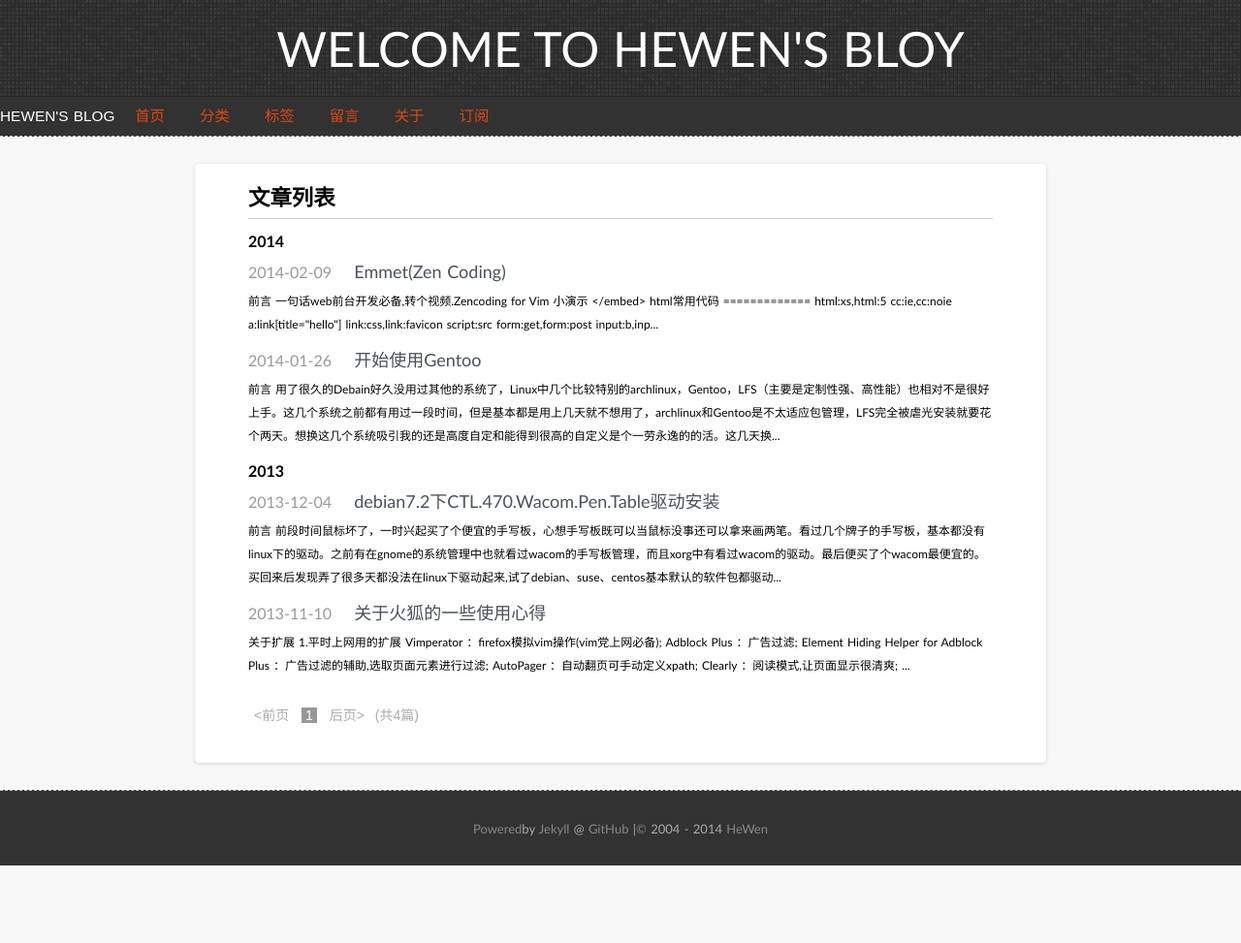
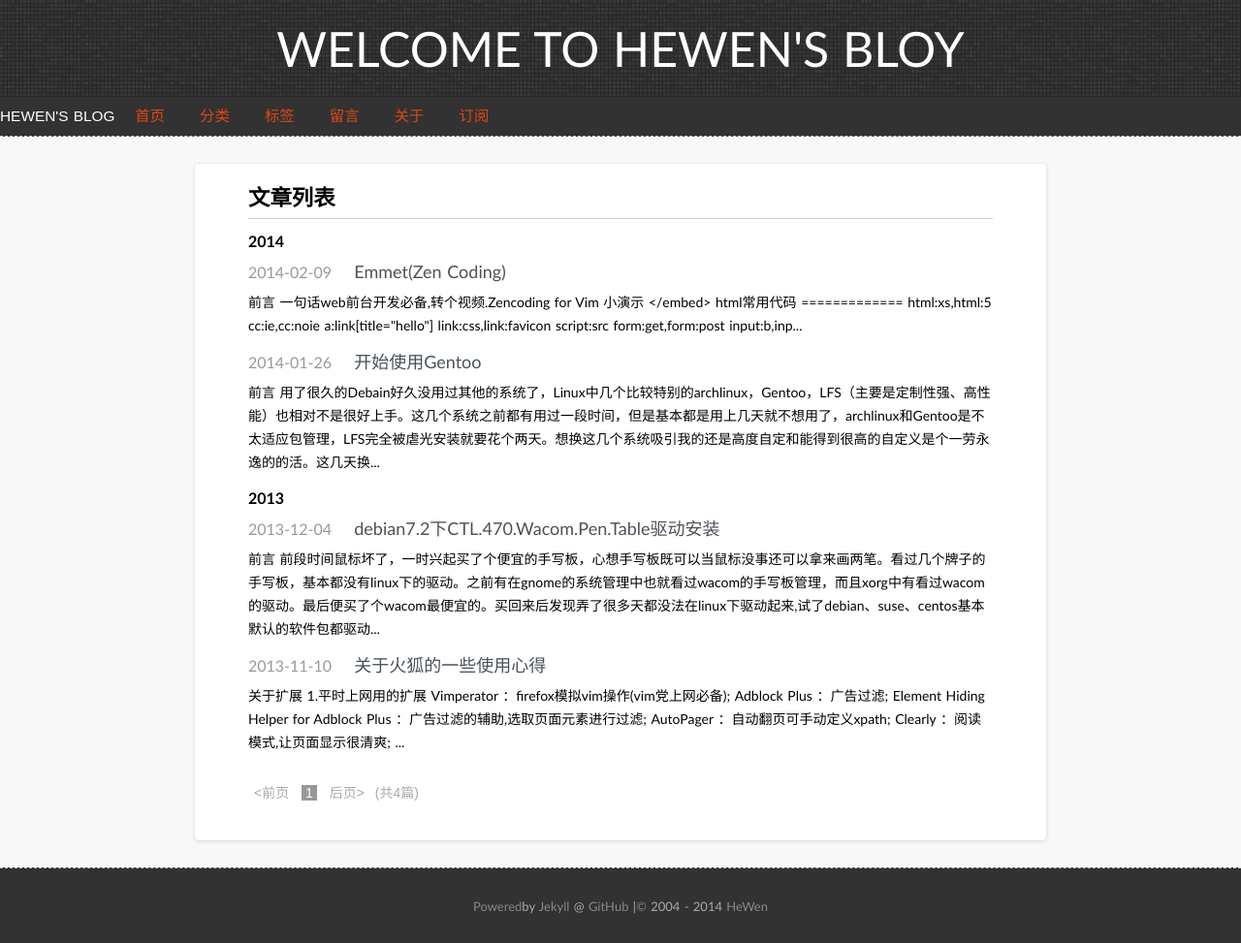
Before and after one commit to hewen/hewen.github.io, a Jekyll site: the page built from index.html, in a window 1280 px wide. Shown: the whole page at 97% size. Built offline with Jekyll 4.4.1, drawn with Linux system fonts in a browser that asks for light colours; some web fonts are replaced; Markdown is read by kramdown in place of the engine named in the settings; the list of posts is cut into pages by our own code; before the commit the page ends 900 px from its top, so only the background shows below that.

Commit message:
modify index.html about post list css

```diff
--- a/media/css/style.css
+++ b/media/css/style.css
@@ -34,7 +34,7 @@ blockquote p{margin:0;padding:.5em 0;}
 #tag_cloud a:hover{color:#DE4F1E !important;text-decoration:none;}
 .listing-item,.listing-seperator{list-style-type:none;}
 .listing-item a{padding:.2em 1em;font-size:18px;}
-.listing-item p{font-size:12px;}
+.listing-item p{font-size:14px;}
 .listing-item time{color:#999999;}
 .listing-seperator{font-weight:bold;}
 .meta{font-size:12px;color:#888;}
```
